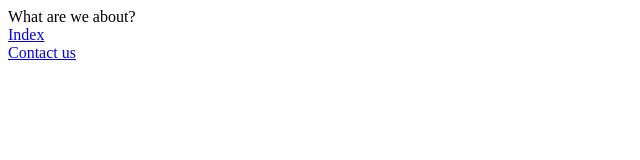
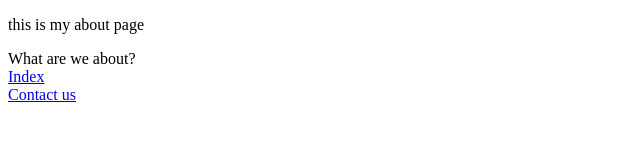
Before and after one commit to mohammed430/My-First-Repo, a plain HTML site: page about.html in a window 1280 px wide. Shown: the whole page, without its empty margins (0-640 px from the left). Drawn offline with Linux system fonts and the light colour scheme.

Commit message:
modified about page

```diff
--- a/about.html
+++ b/about.html
@@ -3,6 +3,7 @@
     <head>
         <title>About us</title>
     </head>
+    <p>this is my about page</p>
     <body>
     What are we about?
     </body><br>
```
